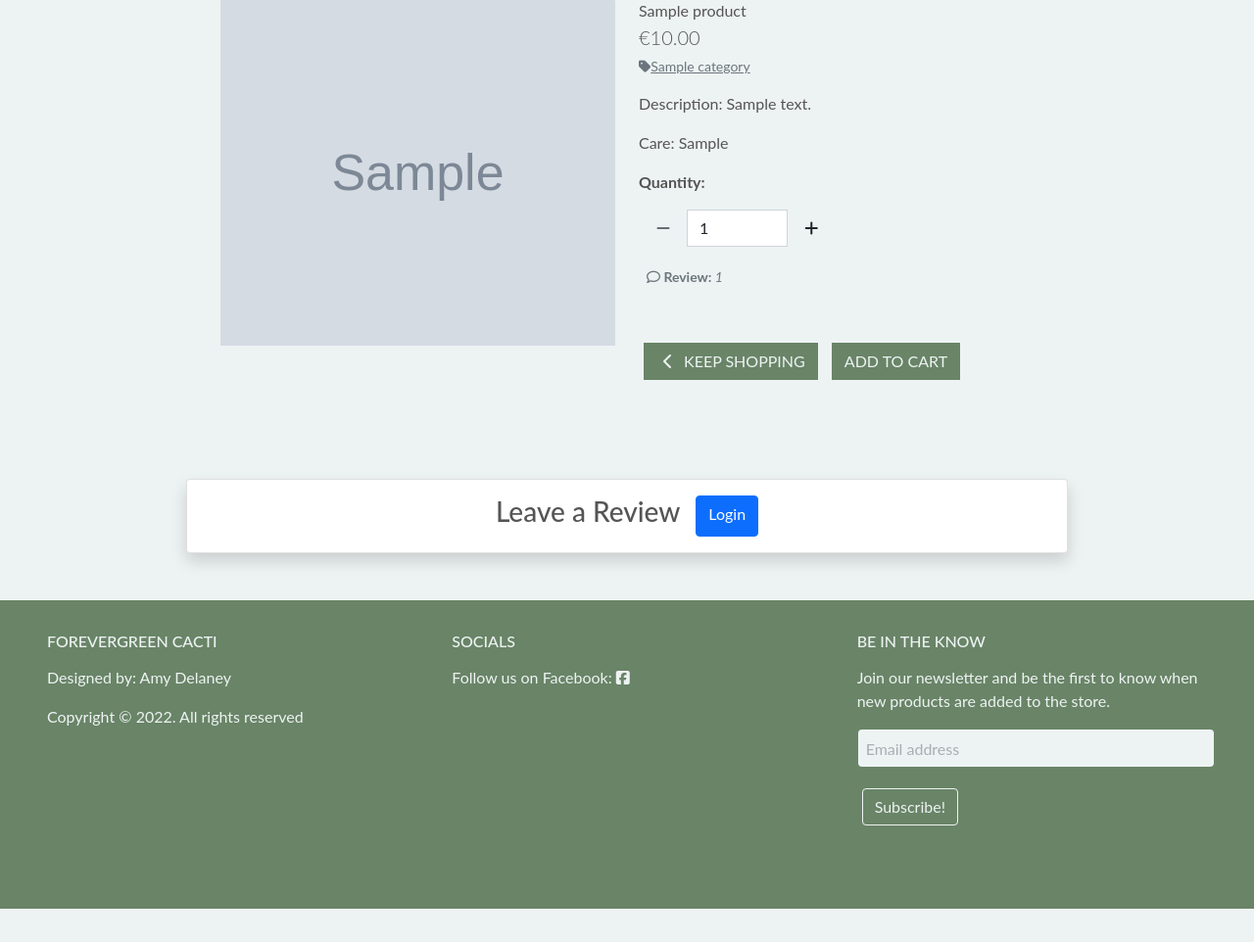
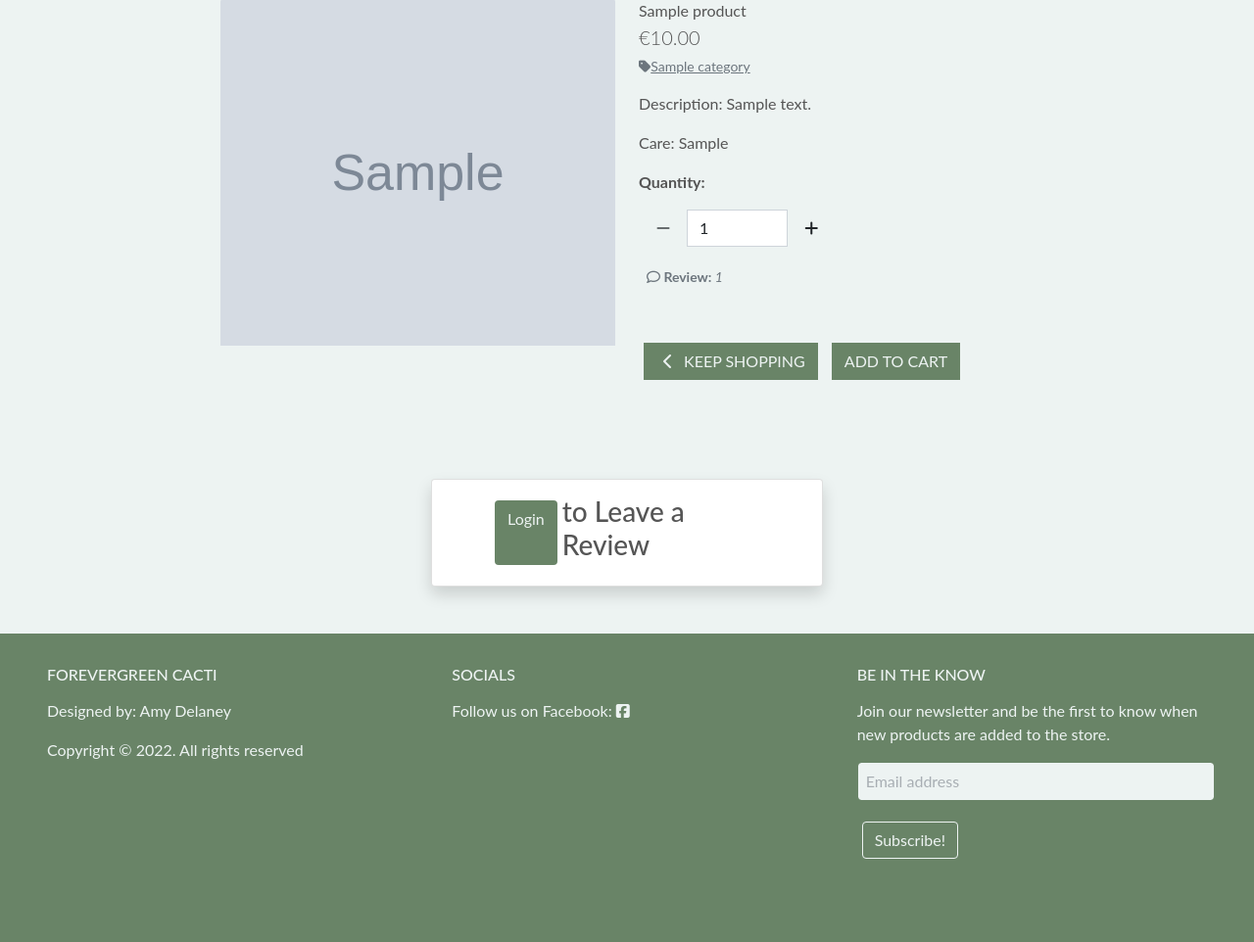
Before and after one commit to AmyDelaney94/Forevergreen_Cacti, a Django app: page /products/1 in a window 1280 px wide. Shown: the part 325-1287 px from the top of the page at 98% size. Before the commit the page ends 1253 px from the top, so only its background shows below. Run offline with Django 4.2, Linux system fonts and the light colour scheme; tables that the repository leaves empty hold one stand-in row (values such as "Sample post"); grey boxes marked "Sample" are stand-in pictures; some libraries are stand-ins or nearby versions.

Commit message:
Update to review page layout

```diff
--- a/products/templates/products/product_detail.html
+++ b/products/templates/products/product_detail.html
@@ -107,7 +107,7 @@
                                         <div class="row d-flex flex-wrap justify-content-around mb-3">
                                             <!-- Review Form-->
                                             <div class="review-form col-12 col-md-6 col-lg-4">
-                                                <p>{{ review.form | crispy }} </p>
+                                                {{ review.your_review | crispy }}
                                             </div>
                                             <div class="review-form d-flex justify-content-center">
                                                 <button type="submit"
@@ -127,12 +127,12 @@
         <!-- Sign In to add Review & Return back to this page after login -->
         {%  else %}
         <section class="container d-flex justify-content-center">
-            <div class="review-login card ps-5 pe-5 mb-3 mt-5 shadow p-3 mb-5 bg-body rounded" style="width: 900px;">
+            <div class="review-login card ps-5 pe-5 mb-3 mt-5 shadow p-3 mb-5 bg-body rounded" style="width: 400px;">
                 <div class="content-item d-flex justify-content-center">
-                    <h3>Leave a Review</h3>
-                    <a class="btn btn-primary ms-3" href="{%  url 'account_login'  %}?next={{request.path}}"
+                    <a class="btn shopping-btn ms-3" href="{%  url 'account_login'  %}?next={{request.path}}"
                         aria-label="Go to Log In Page">Login
                     </a>
+                    <h3> to Leave a Review </h3>
                 </div>
             </div>
         </section>
```
